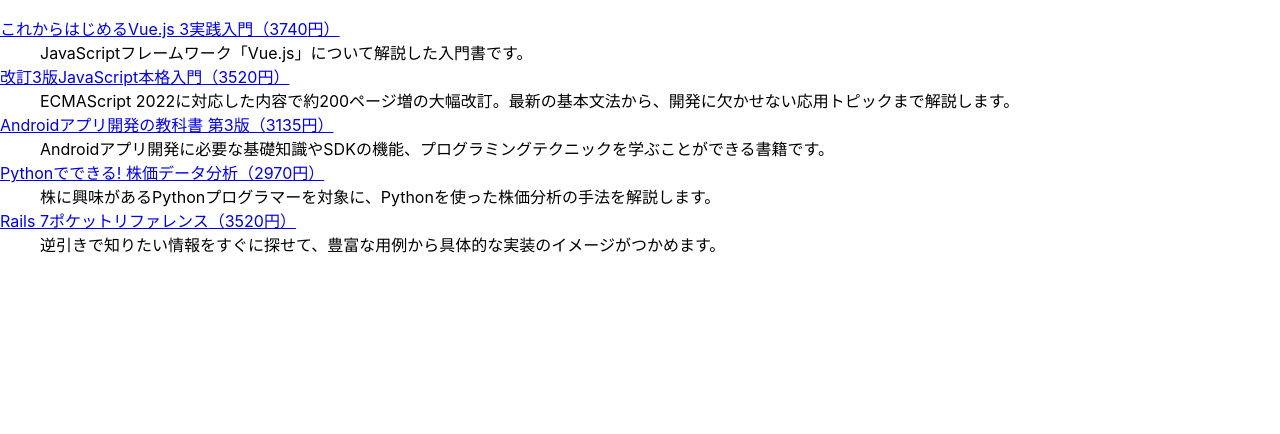
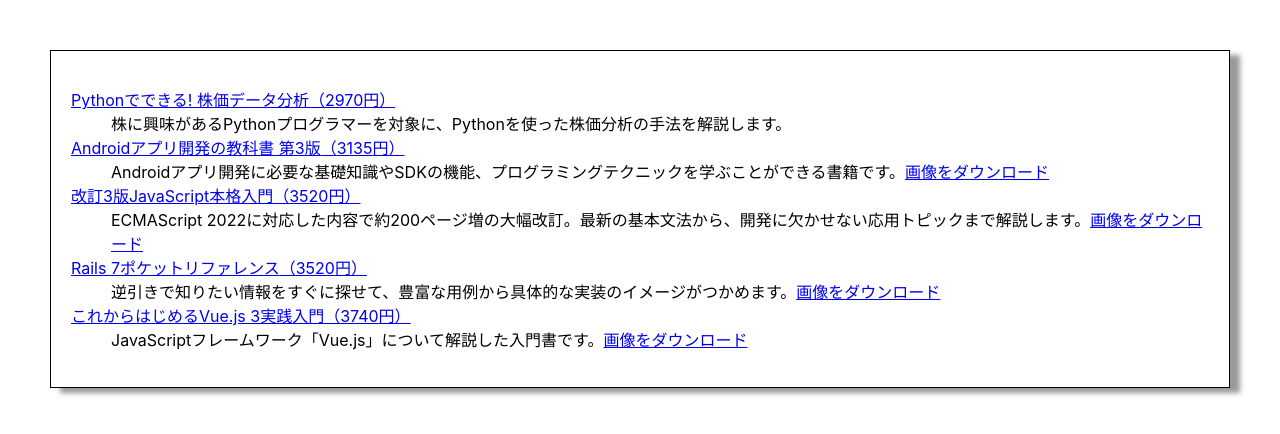
Before and after one commit to magumanakayama/react, a React (Create React App) app: page / in a window 1280 px wide. Shown: the top 434 px of the page. Built offline with nearby package versions, Linux system fonts and the light colour scheme.

Commit message:
sort,filter,children練習

```diff
--- a/src/ReactApp.js
+++ b/src/ReactApp.js
@@ -1,11 +1,34 @@
+// ライブラリのインポート
 import React from 'react';
+import PropTypes from 'prop-types';
 import books from './React_SBsample/books';
-import ListLoop from './React_SBsample/ListLoop';
+import ListTemplate from './React_SBsample/ListTemplate';
+import LIstComponent from './React_SBsample/ListComponent';
+import MyHello from './React_SBsample/MyHello';
 
 const ReactApp = () => {
     return (
-        <ListLoop list={books} />
+        <StyledPanel>
+            <ListTemplate list={books}>
+                { elem => <LIstComponent elem={elem} key={elem.id} />}
+            </ListTemplate>
+        </StyledPanel>
     )
 }
 
+const StyledPanel = ({children}) => {
+    return (
+        <div style={{
+          margin: 50,
+          padding: 20,
+          border: '1px solid #000',
+          width: 'fit-content',
+          boxShadow: '10px 5px 5px #999',
+          backgroundColor: '#fff'
+        }}>
+          {children}
+        </div>
+      );
+}
+
 export default ReactApp;
--- a/src/React_SBsample/ListComponent.jsx
+++ b/src/React_SBsample/ListComponent.jsx
@@ -7,6 +7,7 @@
             </dt>
             <dd>
                 {elem.summary}
+                {elem.download && <a href={`https://wings.msn.to/books/${elem.isbn}/${elem.isbn}.jpg`}>画像をダウンロード</a>}
             </dd>
         </>
     )
--- a/src/React_SBsample/ListLoop.jsx
+++ /dev/null
@@ -1,14 +0,0 @@
-import React from 'react';
-import LIstComponent from './ListComponent';
-
-const ListLoop = ({list}) => {
-    return (
-        <dl>
-            {list.map((elem, index) => (
-                <LIstComponent elem={elem} key={elem.id} />
-            ))}
-        </dl>
-    )
-}
-
-export default ListLoop;
--- /dev/null
+++ b/src/React_SBsample/ListTemplate.jsx
@@ -0,0 +1,26 @@
+import React from 'react';
+import ListComponent from './ListComponent';
+
+const ListTemplate = ({list, children}) => {
+
+    // const filteredList = listFilter(list);
+    const sortedList = listSort(list);
+
+    return (
+        <dl>
+            {sortedList.map((elem) => (
+                // <ListComponent elem={elem} key={elem.id} />
+                <React.Fragment key={elem.isbn}>
+                    {children(elem)}
+                </React.Fragment>
+            ))}
+        </dl>
+    )
+}
+
+const listFilter = (list) => list.filter((elem) => elem.price > 3000);
+
+const listSort = (list) => list.sort((a, b) => a.price - b.price);
+
+
+export default ListTemplate;
--- /dev/null
+++ b/src/React_SBsample/MyHello.jsx
@@ -0,0 +1,12 @@
+import React from 'react';
+
+const MyHello = (props) => {
+    return (
+        <div>
+            <p>こんにちは、{props.myName}さん！</p>
+            <p>あなたの年齢は{props.age}歳です。</p>
+        </div>
+    );
+}
+
+export default MyHello;
--- a/src/index.js
+++ b/src/index.js
@@ -9,9 +9,7 @@
 const root = ReactDOM.createRoot(document.getElementById('root'));
 root.render(
   <React.StrictMode>
-    {/* <App /> */}
-    <ReactApp />
-    {/* <SBCreative myName="マグマ中山" number={1} /> */}
+     <ReactApp/>
   </React.StrictMode>
 );
 
```
